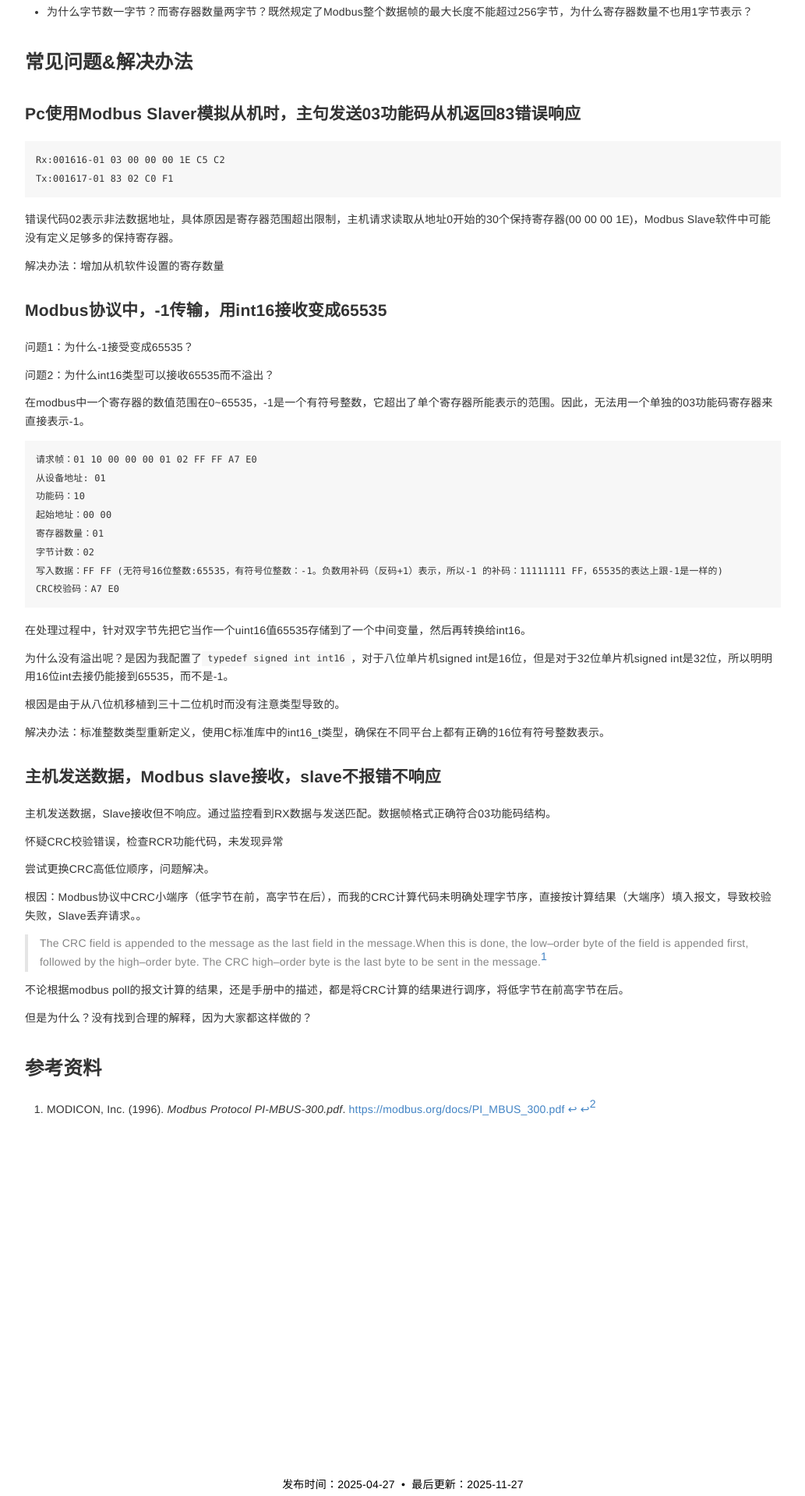
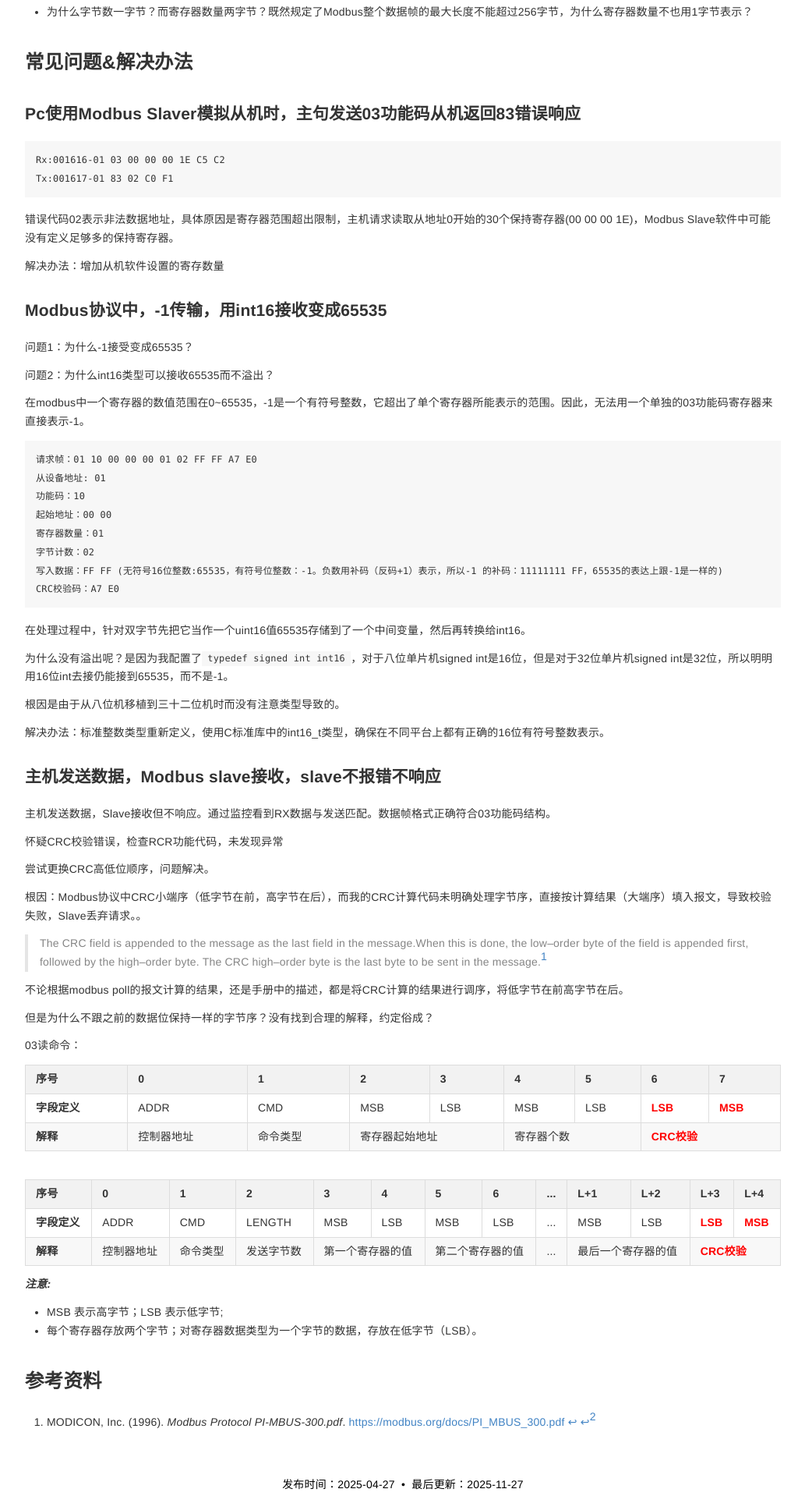
Before and after one commit to YooyoJin/yooyojin.github.io, a Jekyll site: the page built from _posts/2025-04-27-modbus_tool.md, in a window 1280 px wide. Shown: the part 2742-4660 px from the top of the page at 78% size, without its empty margins (123-1156 px from the left). Built offline with Jekyll 4.4.1, drawn with Linux system fonts in a browser that asks for light colours.

Commit message:
<feature> 回顾时补充相关细节

```diff
--- a/_posts/2025-04-27-modbus_tool.md
+++ b/_posts/2025-04-27-modbus_tool.md
@@ -263,7 +263,113 @@ CRC校验码：A7 E0
 
 不论根据modbus poll的报文计算的结果，还是手册中的描述，都是将CRC计算的结果进行调序，将低字节在前高字节在后。
 
-但是为什么？没有找到合理的解释，因为大家都这样做的？
+但是为什么不跟之前的数据位保持一样的字节序？没有找到合理的解释，约定俗成？
+
+03读命令：
+
+<div style="overflow-x: auto;">
+    <style>
+    td, th {
+        border: 1px solid #000;
+        padding: 8px;
+        white-space: nowrap;
+    }
+    .red-bold {
+        color: red;
+        font-weight: bold;
+    }
+    </style>
+    <table>
+        <thead>
+            <tr>
+                <th>序号</th>
+                <th>0</th>
+                <th>1</th>
+                <th>2</th>
+                <th>3</th>
+                <th>4</th>
+                <th>5</th>
+                <th>6</th>
+                <th>7</th>
+            </tr>
+        </thead>
+        <tbody>
+            <tr>
+                <td><strong>字段定义</strong></td>
+                <td>ADDR</td>
+                <td>CMD</td>
+                <td>MSB</td>
+                <td>LSB</td>
+                <td>MSB</td>
+                <td>LSB</td>
+                <td><span class="red-bold">LSB</span></td>
+                <td><span class="red-bold">MSB</span></td>
+            </tr>
+            <tr>
+                <td><strong>解释</strong></td>
+                <td>控制器地址</td>
+                <td>命令类型</td>
+                <td colspan="2">寄存器起始地址</td>
+                <td colspan="2">寄存器个数</td>
+                <td colspan="2"><span class="red-bold">CRC校验</span></td>
+            </tr>
+        </tbody>
+    </table>
+
+    <br>
+
+    <table>
+        <thead>
+            <tr>
+                <th>序号</th>
+                <th>0</th>
+                <th>1</th>
+                <th>2</th>
+                <th>3</th>
+                <th>4</th>
+                <th>5</th>
+                <th>6</th>
+                <th>...</th>
+                <th>L+1</th>
+                <th>L+2</th>
+                <th>L+3</th>
+                <th>L+4</th>
+            </tr>
+        </thead>
+        <tbody>
+            <tr>
+                <td><strong>字段定义</strong></td>
+                <td>ADDR</td>
+                <td>CMD</td>
+                <td>LENGTH</td>
+                <td>MSB</td>
+                <td>LSB</td>
+                <td>MSB</td>
+                <td>LSB</td>
+                <td>...</td>
+                <td>MSB</td>
+                <td>LSB</td>
+                <td><span class="red-bold">LSB</span></td>
+                <td><span class="red-bold">MSB</span></td>
+            </tr>
+            <tr>
+                <td><strong>解释</strong></td>
+                <td>控制器地址</td>
+                <td>命令类型</td>
+                <td>发送字节数</td>
+                <td colspan="2">第一个寄存器的值</td>
+                <td colspan="2">第二个寄存器的值</td>
+                <td>...</td>
+                <td colspan="2">最后一个寄存器的值</td>
+                <td colspan="2"><span class="red-bold">CRC校验</span></td>
+            </tr>
+        </tbody>
+    </table>
+</div>
+
+_**注意:**_
+- MSB 表示高字节；LSB 表示低字节;
+- 每个寄存器存放两个字节；对寄存器数据类型为一个字节的数据，存放在低字节（LSB）。
 
 ## 参考资料
 [^1]: MODICON, Inc. (1996). _Modbus Protocol PI-MBUS-300.pdf_. [https://modbus.org/docs/PI_MBUS_300.pdf](https://modbus.org/docs/PI_MBUS_300.pdf)
```
